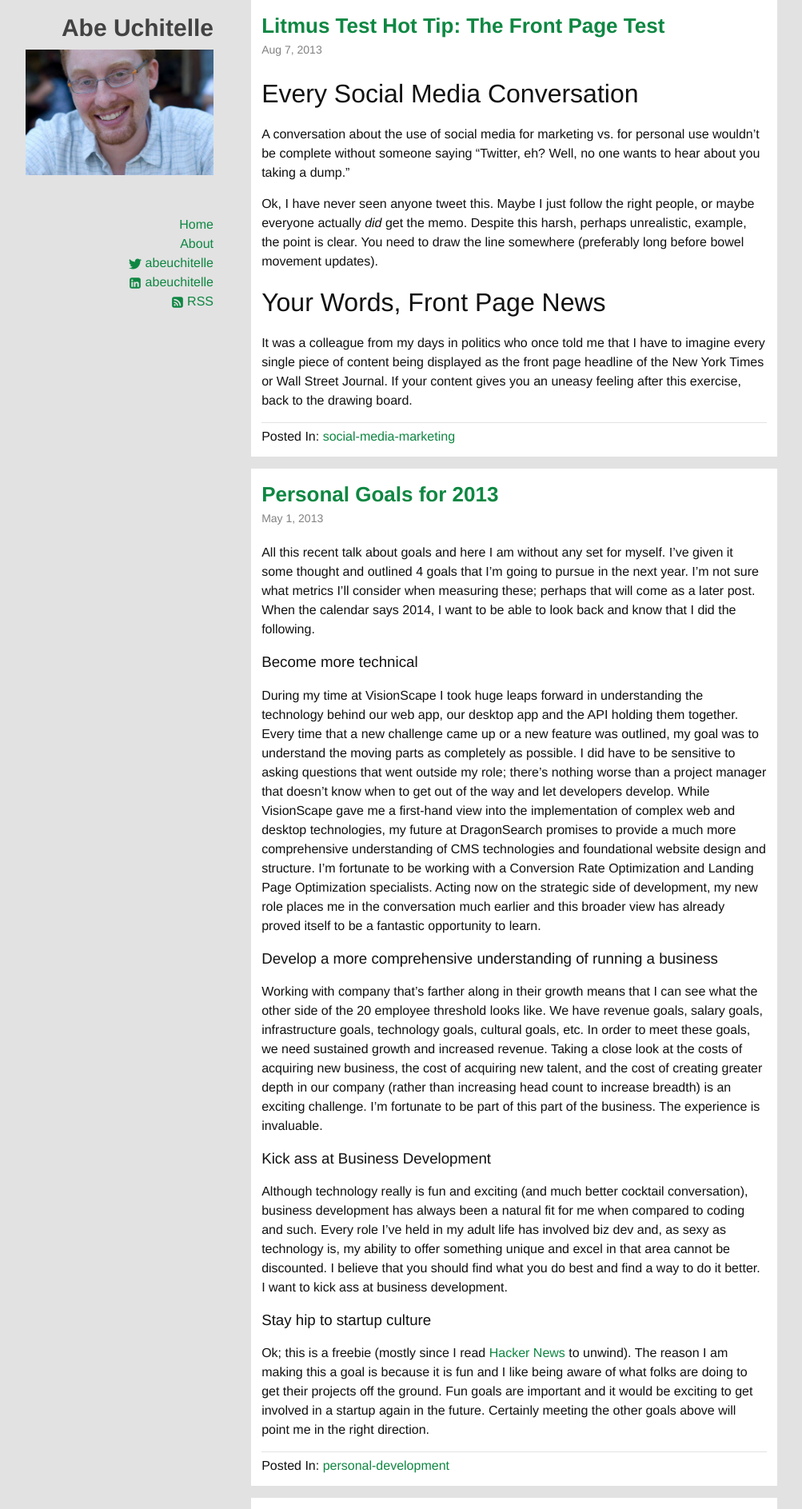
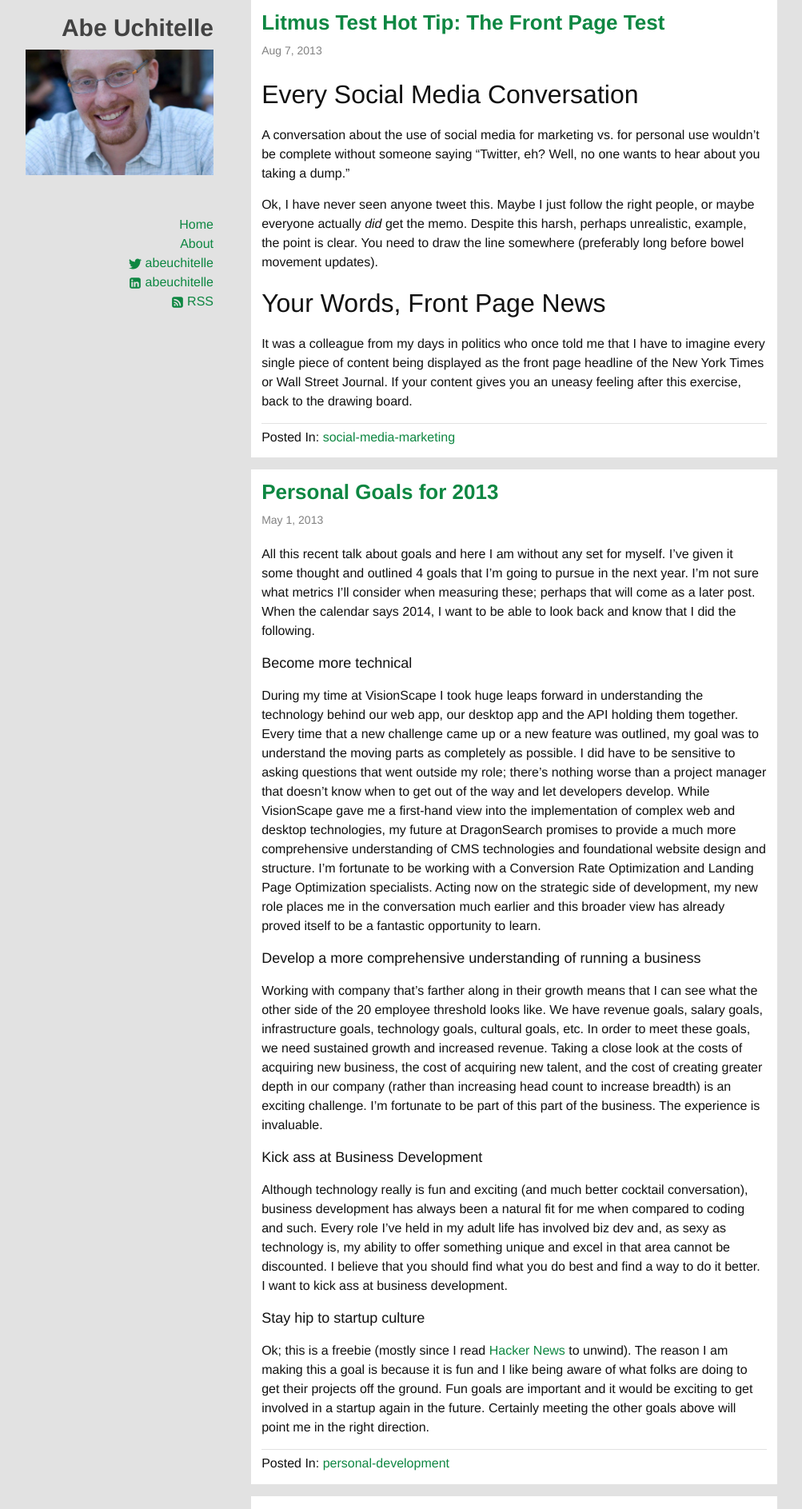
Before and after one commit to abeuchitelle/abeuchitelle.github.io, a Jekyll site: the page built from index.html, in a window 1280 px wide. Shown: the top 1887 px of the page at 80% size, without its empty margins (138-1141 px from the left). Built offline with Jekyll 4.4.1, drawn with Linux system fonts in a browser that asks for light colours; the list of posts is cut into pages by our own code.

Commit message:
Tweak styles of header tags for post titles

```diff
--- a/_sass/_custom.scss
+++ b/_sass/_custom.scss
@@ -17,7 +17,12 @@
     margin-bottom:15px;
 
     h2 {
-      margin-bottom:0px;
+      margin-bottom:10px;
+      line-height:30px;
+    }
+
+    h3 {
+      font-size:18px;
     }
 
     span.post-meta {
--- a/_sass/_layout.scss
+++ b/_sass/_layout.scss
@@ -193,14 +193,11 @@
 }
 
 .post-title {
-    font-size: 35px;
+    font-size: 34px;
     color: $brand-color;
     font-weight: bold;
     margin-bottom:0px;
-
-    @include media-query($on-laptop) {
-        font-size: 35px;
-    }
+    line-height:40px;
 }
 
 .post-content {
```
